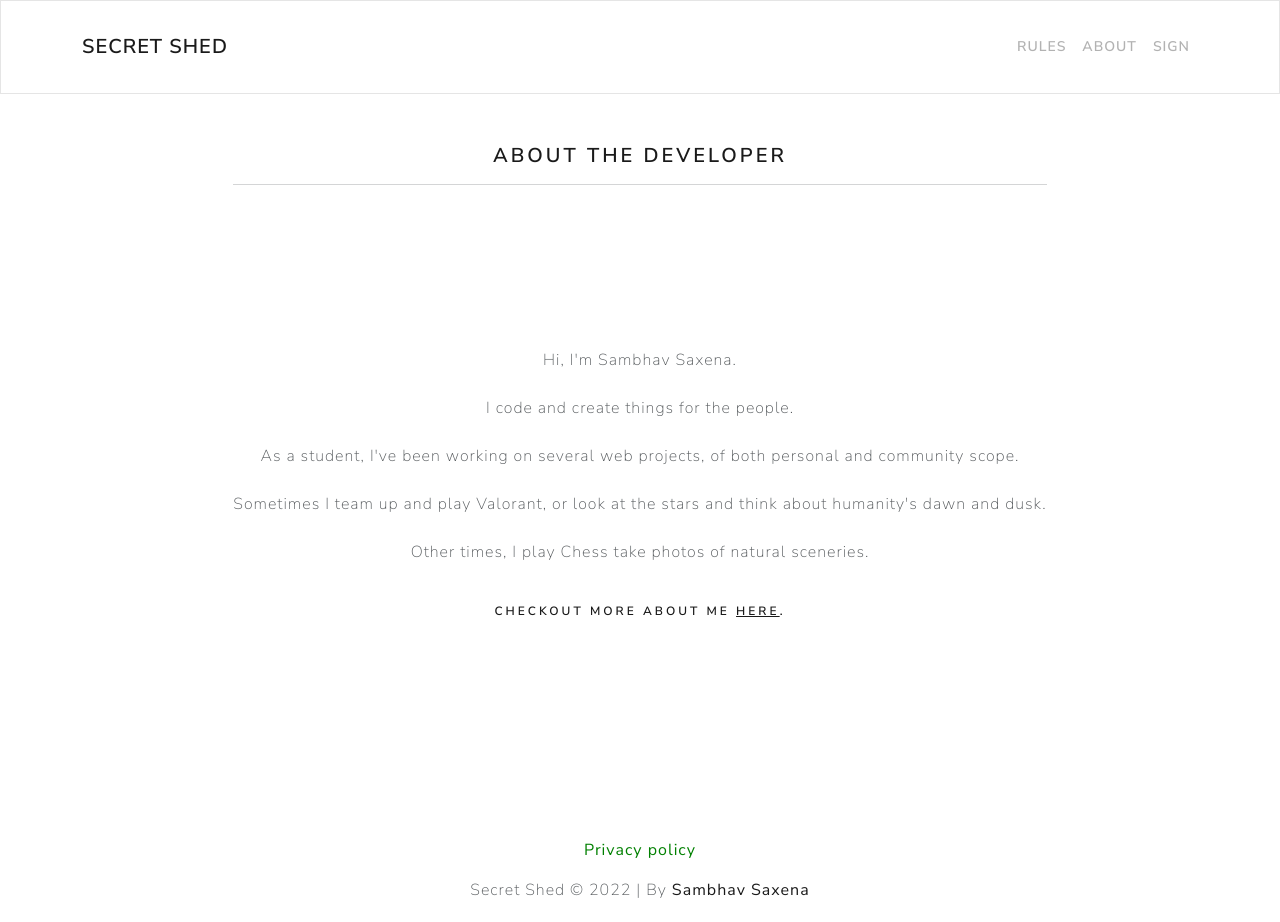
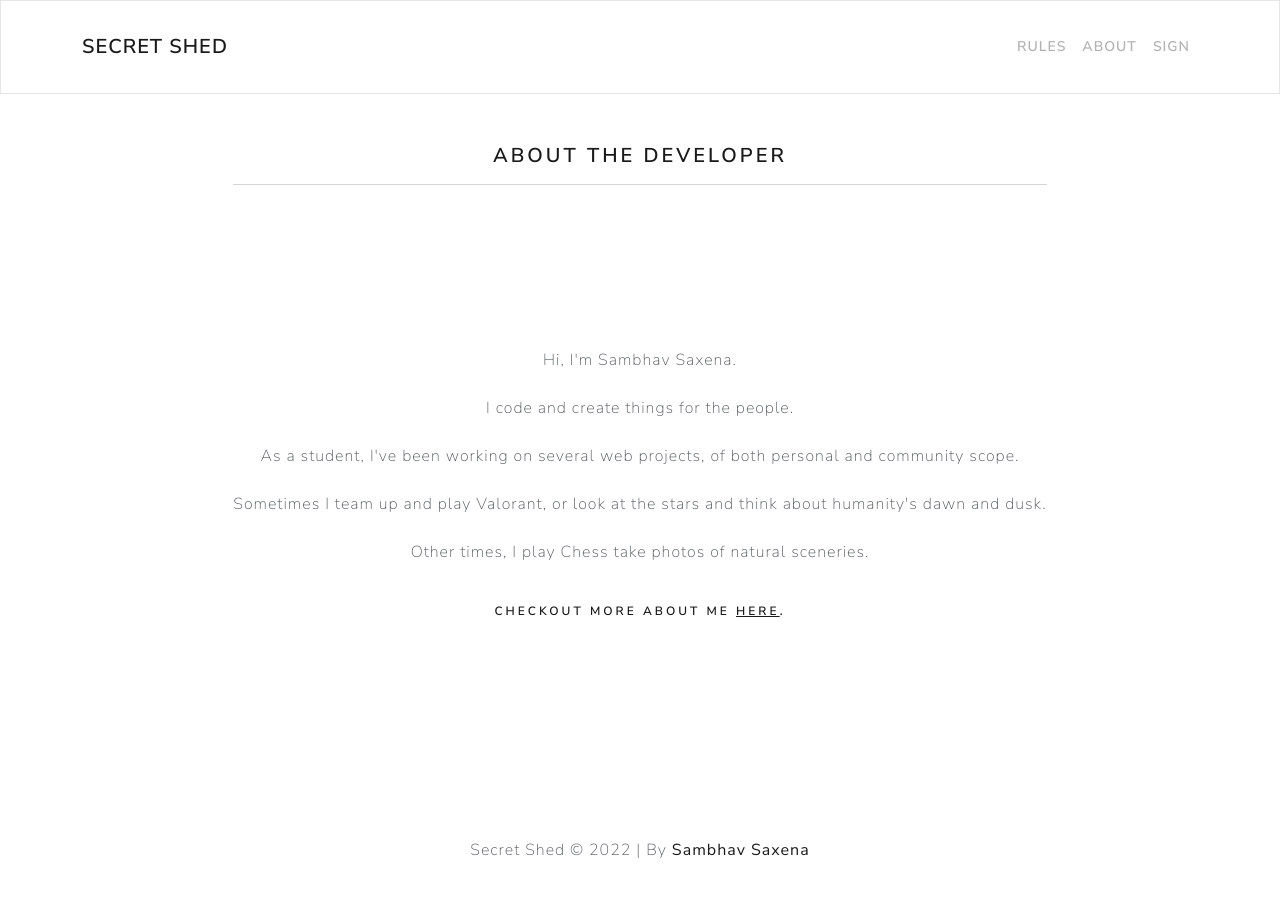
Before and after one commit to sambhavsaxena/secret-shed, a React (Create React App) app in the folder frontend/: page /about in a window 1280 px wide. After the commit the page ends 882 px from the top, so only its background shows below. Built offline with nearby package versions, Linux system fonts and the light colour scheme.

Commit message:
chore: removed policy link

```diff
--- a/frontend/src/screens/About.js
+++ b/frontend/src/screens/About.js
@@ -38,16 +38,6 @@ const About = () => {
           .
         </h6>
       </MainScreen>
-      <a
-        style={{ textDecoration: "none", color: "green" }}
-        href="https://secretshed.netlify.app/"
-        target="_blank"
-        rel="noopener noreferrer"
-      >
-        <p>
-          <strong>Privacy policy</strong>
-        </p>
-      </a>
     </div>
   );
 };
```
